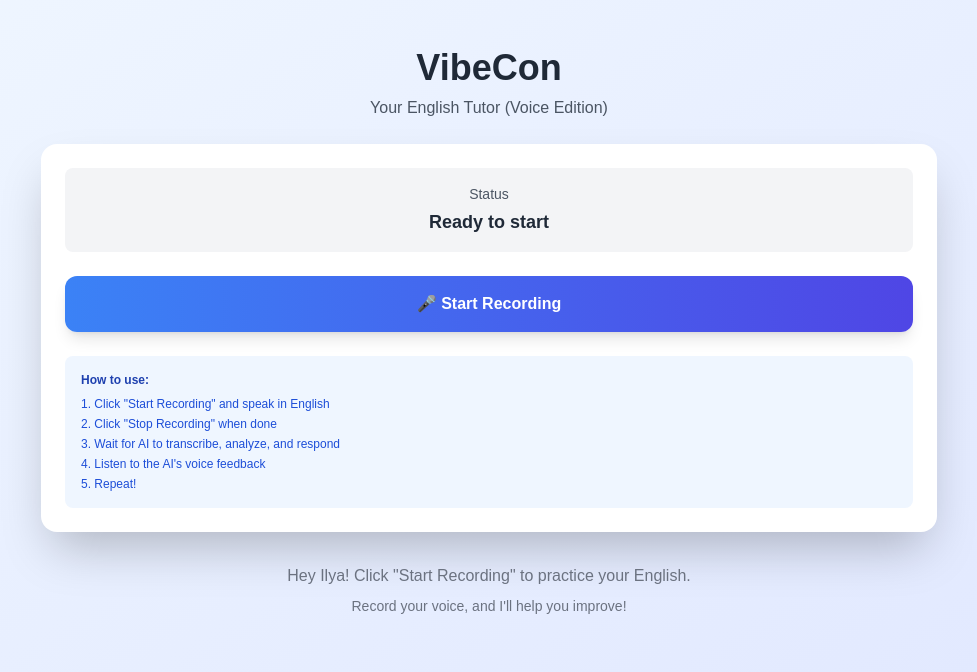
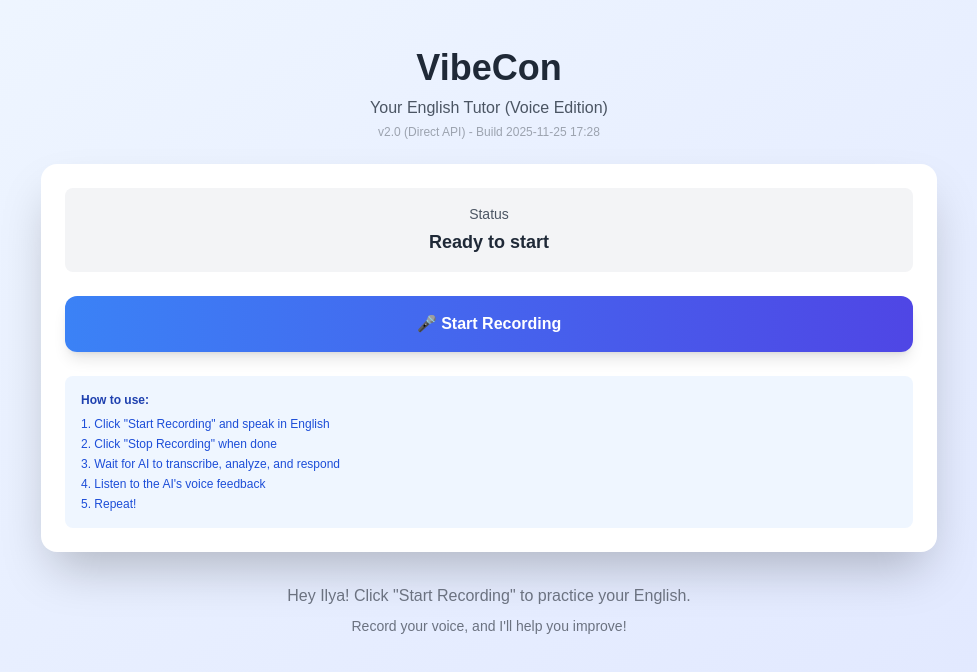
Before and after one commit to iunikolaev-dot/vibecon-engligh-tutor, a Next.js app: page / in a window 1280 px wide. Shown: the top 672 px of the page, without its empty margins (151-1128 px from the left). Built offline with nearby package versions, Linux system fonts and the light colour scheme.

Commit message:
Add version number and build timestamp to UI

```diff
--- a/app/page.tsx
+++ b/app/page.tsx
@@ -181,6 +181,9 @@ export default function Home() {
           <p className="text-gray-600 dark:text-gray-300">
             Your English Tutor (Voice Edition)
           </p>
+          <p className="text-xs text-gray-400 dark:text-gray-500 mt-1">
+            v2.0 (Direct API) - Build {new Date().toISOString().slice(0,16).replace('T', ' ')}
+          </p>
         </div>
 
         <div className="bg-white dark:bg-gray-800 rounded-2xl shadow-2xl p-6 mb-4">
```
